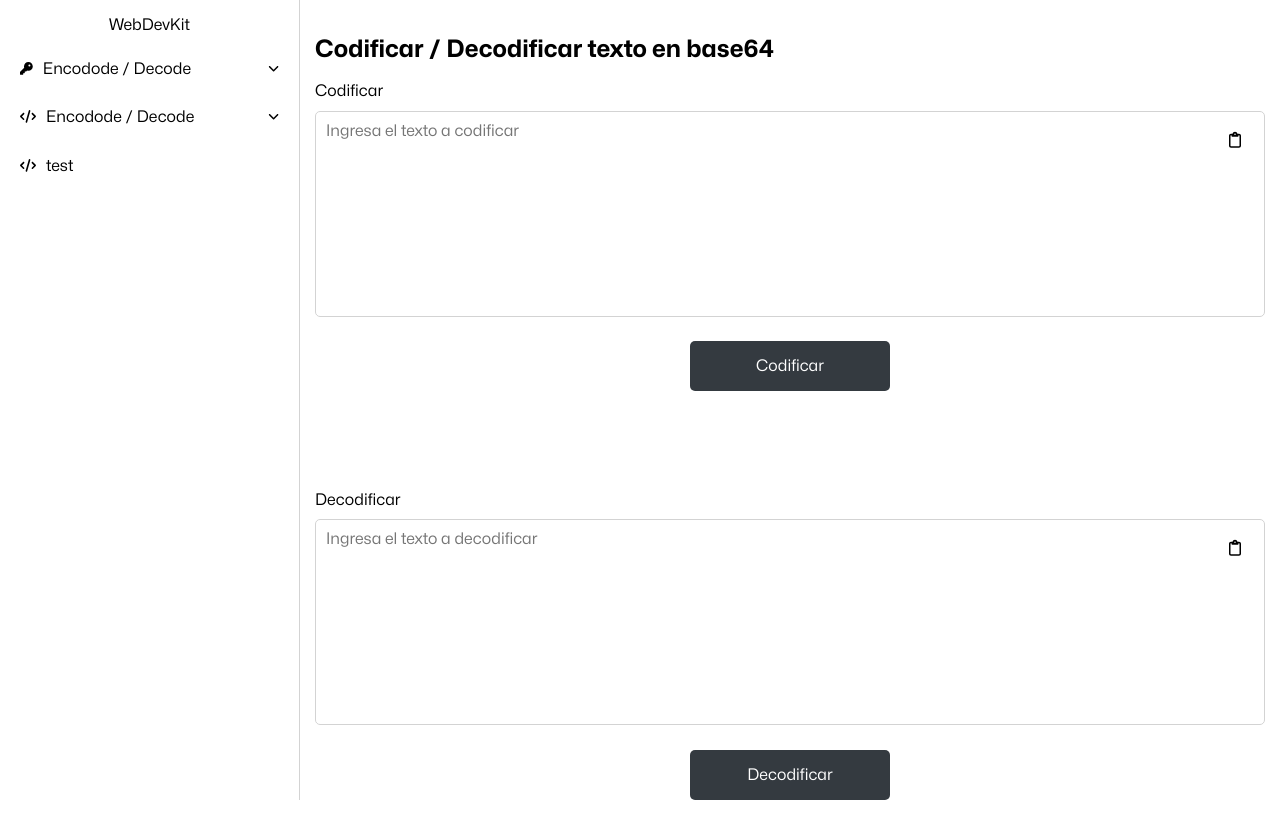
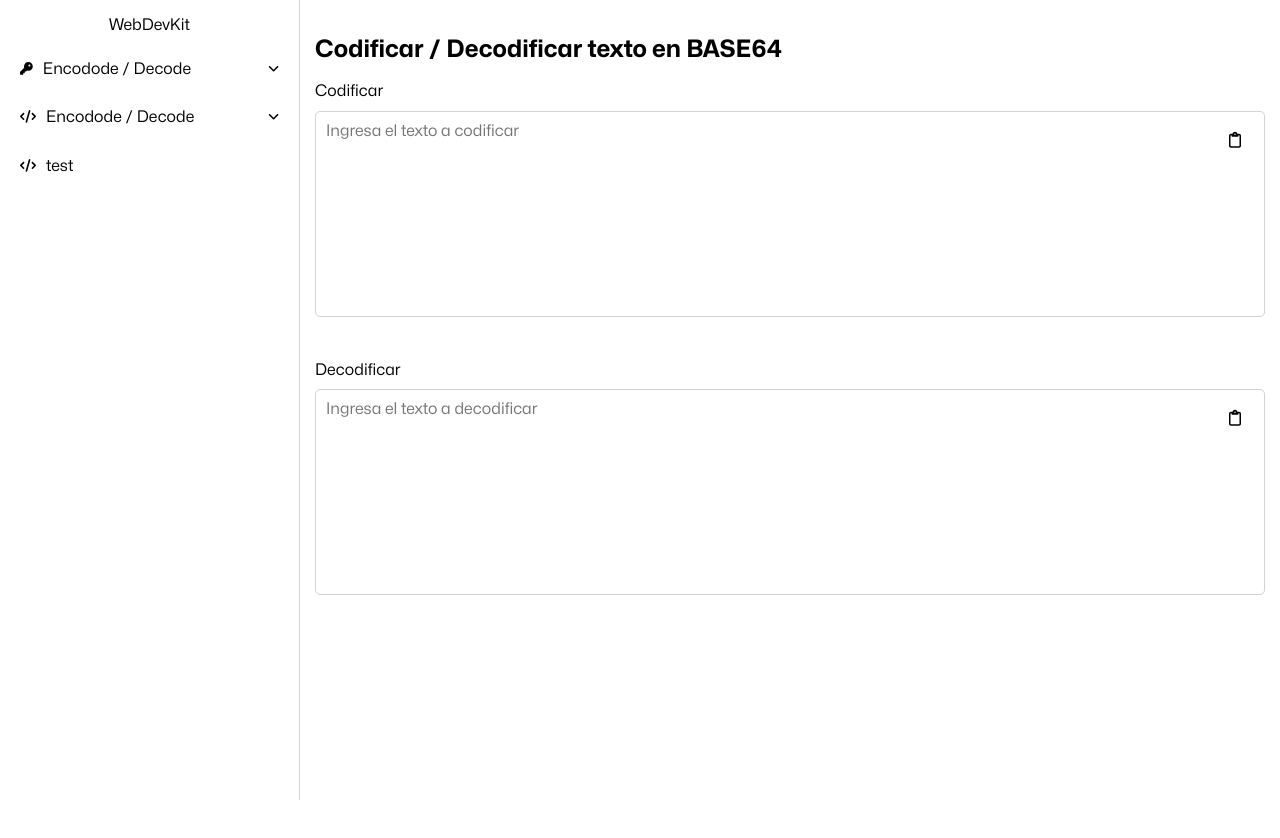
Before and after one commit to felipevogtf/web-dev-kit, an Angular app: page /encoding/base64 in a window 1280 px wide. Shown: the top 838 px of the page. After the commit the page ends 800 px from the top, so only its background shows below. Built offline with nearby package versions, Linux system fonts and the light colour scheme.

Commit message:
ajuste base64

```diff
--- a/src/app/pages/encoding/base64/base64.component.html
+++ b/src/app/pages/encoding/base64/base64.component.html
@@ -1,17 +1,13 @@
 <section>
-    <h2>Codificar / Decodificar texto en base64</h2>
+    <h2>Codificar / Decodificar texto en BASE64</h2>
 
     <div class="form-control">
         <custom-textarea [id]="'base64decode'" [label]="'Codificar'" [placeholder]="'Ingresa el texto a codificar'"
-            [(ngModel)]="decodeText" />
-
-        <button type="button" class="button button--primary" (click)="encode()">Codificar</button>
+            [(ngModel)]="decodeText" (ngModelChange)="encode()" />
     </div>
 
     <div class="form-control">
         <custom-textarea [id]="'base64encode'" [label]="'Decodificar'" [placeholder]="'Ingresa el texto a decodificar'"
-            [(ngModel)]="encodeText" />
-
-        <button type="button" class="button button--primary" (click)="decode()">Decodificar</button>
+            [(ngModel)]="encodeText" (ngModelChange)="decode()" />
     </div>
 </section>
--- a/src/app/pages/encoding/base64/base64.component.scss
+++ b/src/app/pages/encoding/base64/base64.component.scss
@@ -1,9 +1,3 @@
 .form-control {
-  margin-bottom: 100px;
-
-  .button {
-    display: block;
-    margin: auto;
-    margin-top: 20px;
-  }
+  margin-bottom: 40px;
 }
--- a/src/app/pages/encoding/base64/base64.component.ts
+++ b/src/app/pages/encoding/base64/base64.component.ts
@@ -9,12 +9,18 @@ export class Base64Component {
   encodeText: string = '';
   decodeText: string = '';
 
+  constructor() {}
+
   encode() {
     this.encodeText = this.encodeToBase64(this.decodeText);
   }
 
-  decode(){
-    this.decodeText = this.decodeFromBase64(this.encodeText);
+  decode() {
+    try {
+      this.decodeText = this.decodeFromBase64(this.encodeText);
+    } catch (e) {
+      console.log('No se pudo decodificar');
+    }
   }
 
   encodeToBase64(text: string): string {
@@ -24,5 +30,4 @@ export class Base64Component {
   decodeFromBase64(text: string): string {
     return atob(text);
   }
-
 }
```
